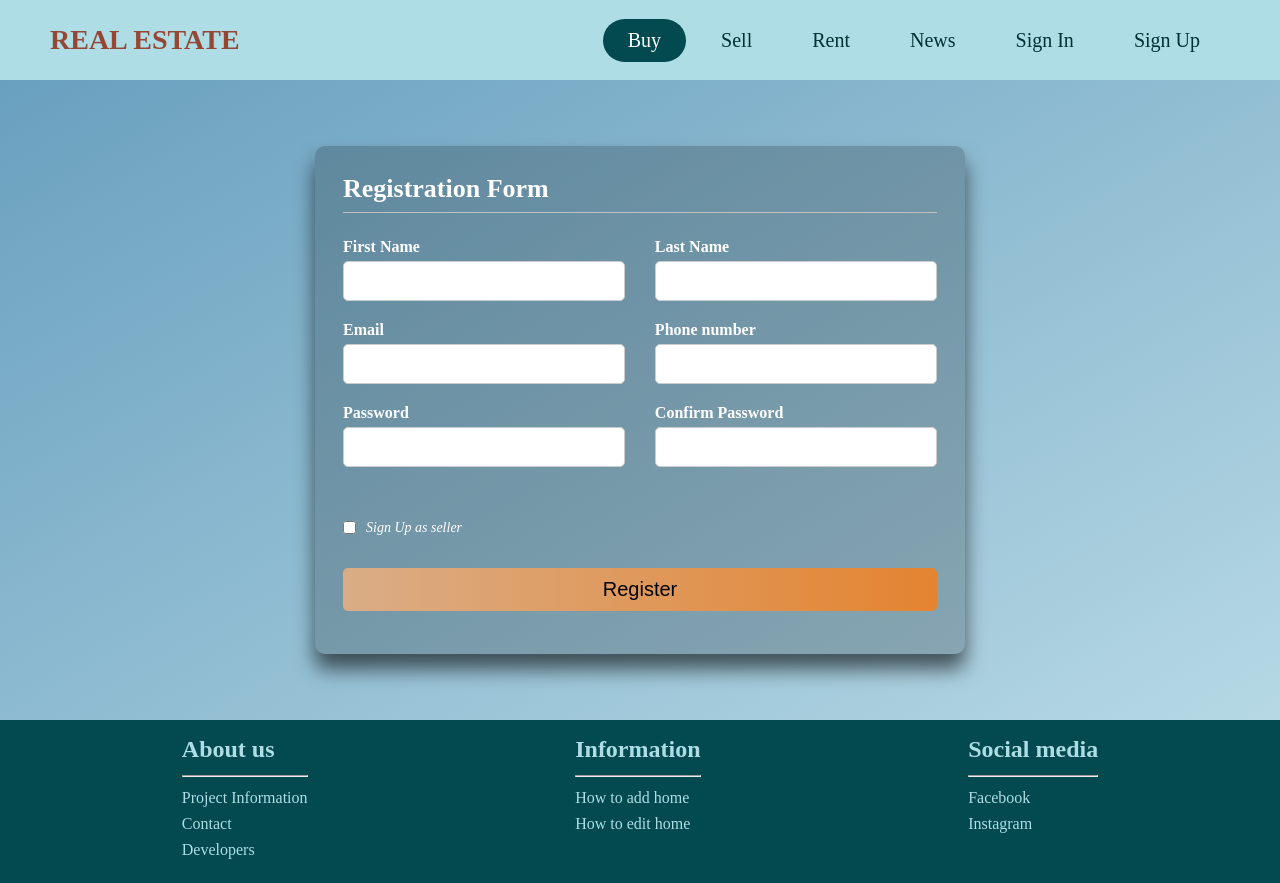
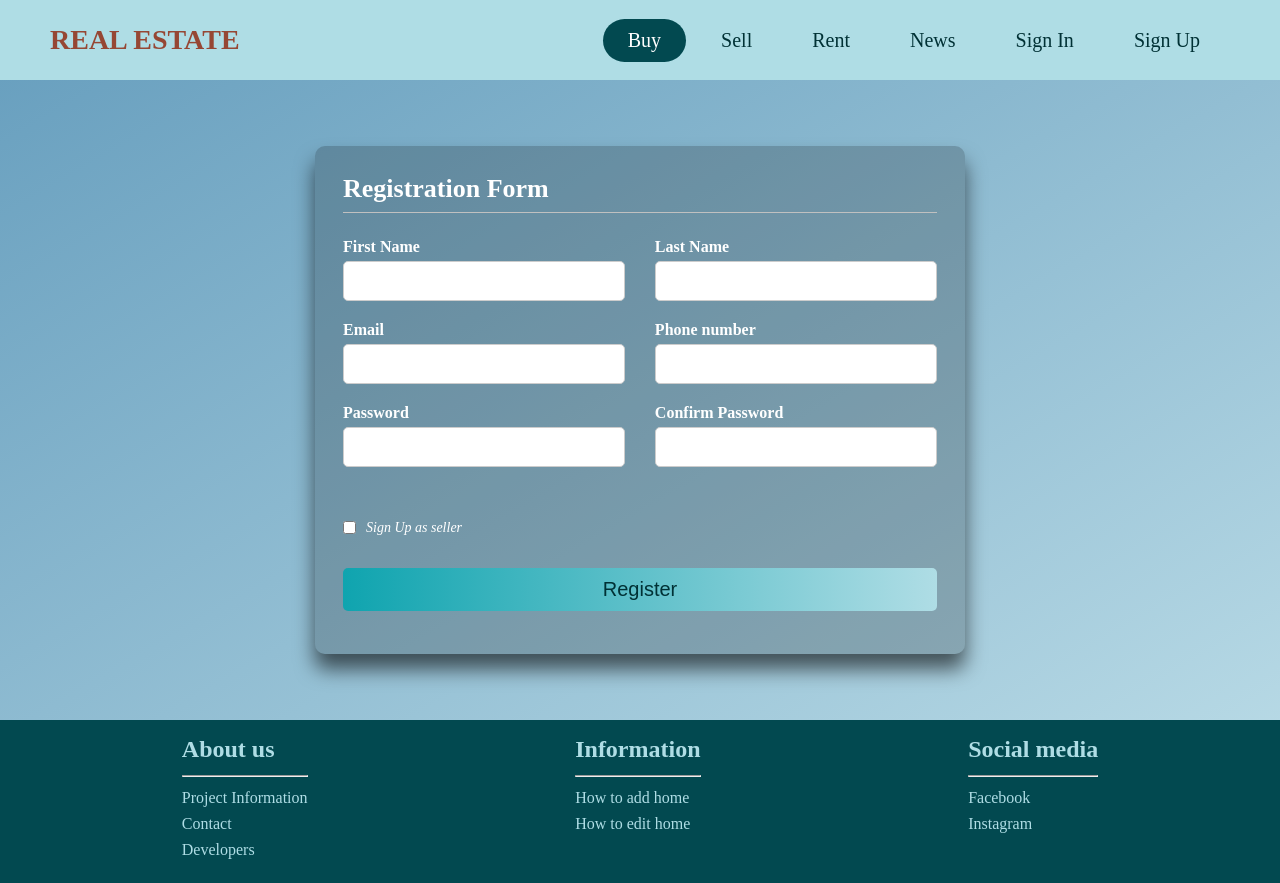
Before and after one commit to devihor25/Real-Estate-App-React, a React (Vite) app: page /signup in a window 1280 px wide. Built offline with nearby package versions, Linux system fonts and the light colour scheme.

Commit message:
move form submit style in module

```diff
--- a/src/App.scss
+++ b/src/App.scss
@@ -294,31 +294,6 @@
     color: #380036;
 }
 
-.button-container {
-    margin: 15px 0;
-}
-
-.button-container button {
-    width: 100%;
-    margin-top: 10px;
-    padding: 10px;
-    display: block;
-    font-size: 20px;
-    color: #000;
-    border: none;
-    border-radius: 5px;
-    background: linear-gradient(to right, #daad86, #e48430);
-    cursor: pointer;
-}
-
-.button-container button:hover {
-    background: linear-gradient(to right, #daad86, #dc9e67);
-}
-
-.button-container button:disabled {
-    opacity: 0.5;
-}
-
 .input-error {
     border: 1px solid red !important;
 }
--- /dev/null
+++ b/src/api/userApi.js
@@ -0,0 +1,13 @@
+import { hostUrl } from "../utils/urls";
+
+export const fetchUserLogIn = async (loginInfo) => {
+    const response = await fetch(`${hostUrl}/user/login`, {
+        method: 'POST',
+        body: JSON.stringify(loginInfo),
+        headers: {
+            'Content-Type': 'application/json',
+        },
+    });
+
+    return response
+}
--- a/src/components/form/FormSubmitButton.jsx
+++ b/src/components/form/FormSubmitButton.jsx
@@ -1,8 +1,12 @@
+import styles from './submit-button.module.scss'
+
 export default function FormSubmitButton({ disabled , text }) {
+    const buttonText = text || 'Submit'
+
     return (
-        <article className="button-container">
+        <article className={styles.buttonContainer}>
             <button type="submit" disabled={disabled} data-testid="submit-button">
-                {text ? text : 'Submit'}
+                {buttonText}
             </button>
         </article>
     );
--- /dev/null
+++ b/src/components/form/submit-button.module.scss
@@ -0,0 +1,27 @@
+@import "../../assets/styles/colors.scss";
+
+.buttonContainer {
+    margin: 15px 0;
+}
+
+.buttonContainer button {
+    width: 100%;
+    margin-top: 10px;
+    padding: 10px;
+    display: block;
+    font-size: 20px;
+    color: $first-color;
+    border: none;
+    border-radius: 5px;
+    background: linear-gradient(to right, $fourth-color, $fifth-color);
+    cursor: pointer;
+}
+
+.buttonContainer button:hover {
+    background: $second-color;
+    color: $sixth-color;
+}
+
+.buttonContainer button:disabled {
+    opacity: 0.5;
+}
--- a/src/pages/user/SignIn.jsx
+++ b/src/pages/user/SignIn.jsx
@@ -4,10 +4,10 @@ import { useNavigate } from 'react-router-dom';
 
 import { SIGNIN_FIELDS } from '../../utils/fields';
 import { UserContext } from '../../context/UserProvider';
-import { hostUrl } from '../../utils/urls';
 import { validateField } from '../../utils/validation';
 import InputFormRow from '../../components/form/InputFormRow';
 import FormSubmitButton from '../../components/form/FormSubmitButton';
+import { fetchUserLogIn } from '../../api/userApi';
 
 export default function SignIn() {
     const [loginInfo, setLoginInfo] = useState({});
@@ -19,24 +19,16 @@ export default function SignIn() {
 
     const navigate = useNavigate();
 
-    const signIn = async () => {
+    const logIn = async () => {
         try {
-            const response = await fetch(`${hostUrl}/user/login`, {
-                method: 'POST',
-                body: JSON.stringify(loginInfo),
-                headers: {
-                    'Content-Type': 'application/json',
-                },
-            });
+            const response = await fetchUserLogIn(loginInfo)
 
             if (response.ok) {
                 const data = await response.json();
-                console.log(data, 'from sing in');
-
                 localStorage.setItem('user', JSON.stringify(data));
                 setUser(data);
                 navigate('/');
-            }else{
+            } else {
                 toast.error('Incorrect email or password!', {
                     autoClose: 3000,
                     pauseOnHover: false,
@@ -81,7 +73,7 @@ export default function SignIn() {
             toast.error('Please enter valid values!', { autoClose: 3000, pauseOnHover: false });
             return;
         }
-        signIn();
+        logIn();
     };
 
     return (
--- a/src/pages/user/SignUp.jsx
+++ b/src/pages/user/SignUp.jsx
@@ -19,7 +19,6 @@ export default function SignUp() {
     );
 
     const { setUser } = useContext(UserContext);
-
 
     const navigate = useNavigate();
 
@@ -50,9 +49,9 @@ export default function SignUp() {
                 ...json,
                 'role': userInfo.role
             }
+
             localStorage.setItem('user', JSON.stringify(newUserInfo));
             setUser(newUserInfo);
-
             navigate('/');
             toast.success('Successful Sign up!', { autoClose: 3000, pauseOnHover: false });
         } catch (err) {
```
Also changed, not shown: 1 other file (tests, documents, lock files or other folders).
